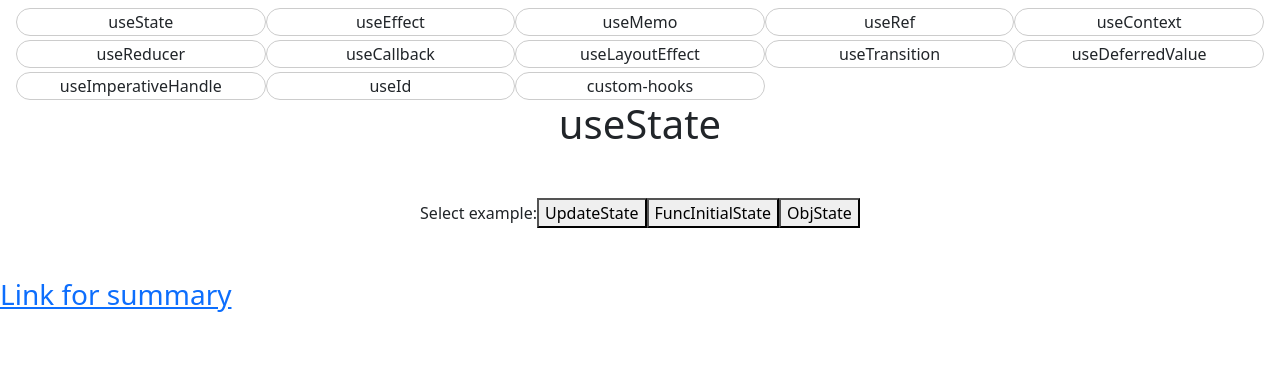
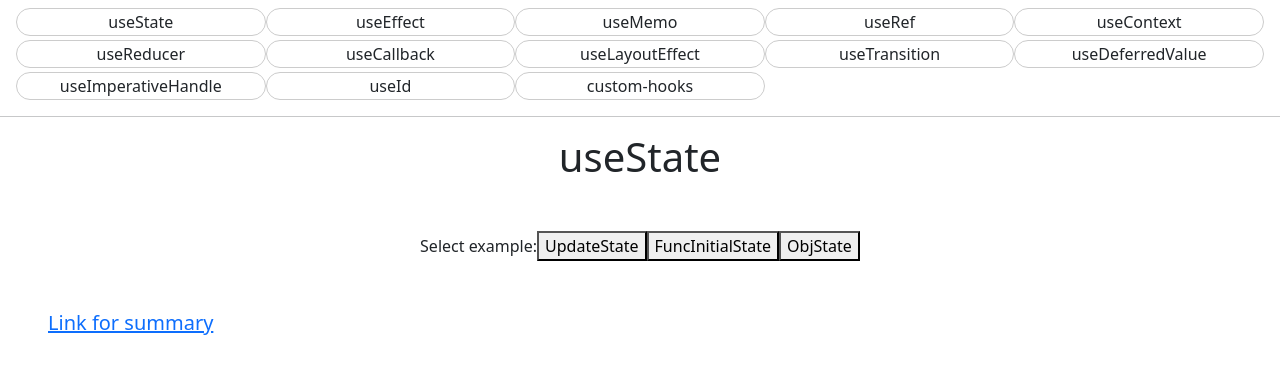
Before and after one commit to ShayGali/react-hooks, a React (Create React App) app: page / in a window 1280 px wide. Both pictures are taken after a click on the element "useState". Shown: the top 374 px of the page. Built offline with nearby package versions, Linux system fonts and the light colour scheme.

Commit message:
add global css

```diff
--- /dev/null
+++ b/src/App.css
@@ -0,0 +1,6 @@
+.example-container {
+  display: flex;
+  align-items: center;
+  justify-content: center;
+  margin-top: 3%;
+}
--- a/src/App.js
+++ b/src/App.js
@@ -1,4 +1,6 @@
 import { useState } from "react";
+
+import "./App.css";
 
 import State from "./Hooks Examples/State";
 import Effect from "./Hooks Examples/Effect";
@@ -56,8 +58,9 @@ function App() {
   return (
     <div>
       <Navbar changeExample={(example) => setHooksExample(example)} />
+      <hr />
       <div style={{ flex: 9 }}>
-        <h1 style={{ textAlign: "center" }}>{hooksExample}</h1>
+        <h1 style={{ textAlign: "center", marginTop: "1%" }}>{hooksExample}</h1>
         {displayComponent()}
         {hooksExample !== "" && (
           <a
@@ -68,7 +71,7 @@ function App() {
             target="_blank"
             rel="noreferrer"
           >
-            <h3>Link for summary</h3>
+            <h5 className="ms-5">Link for summary</h5>
           </a>
         )}
       </div>
```
